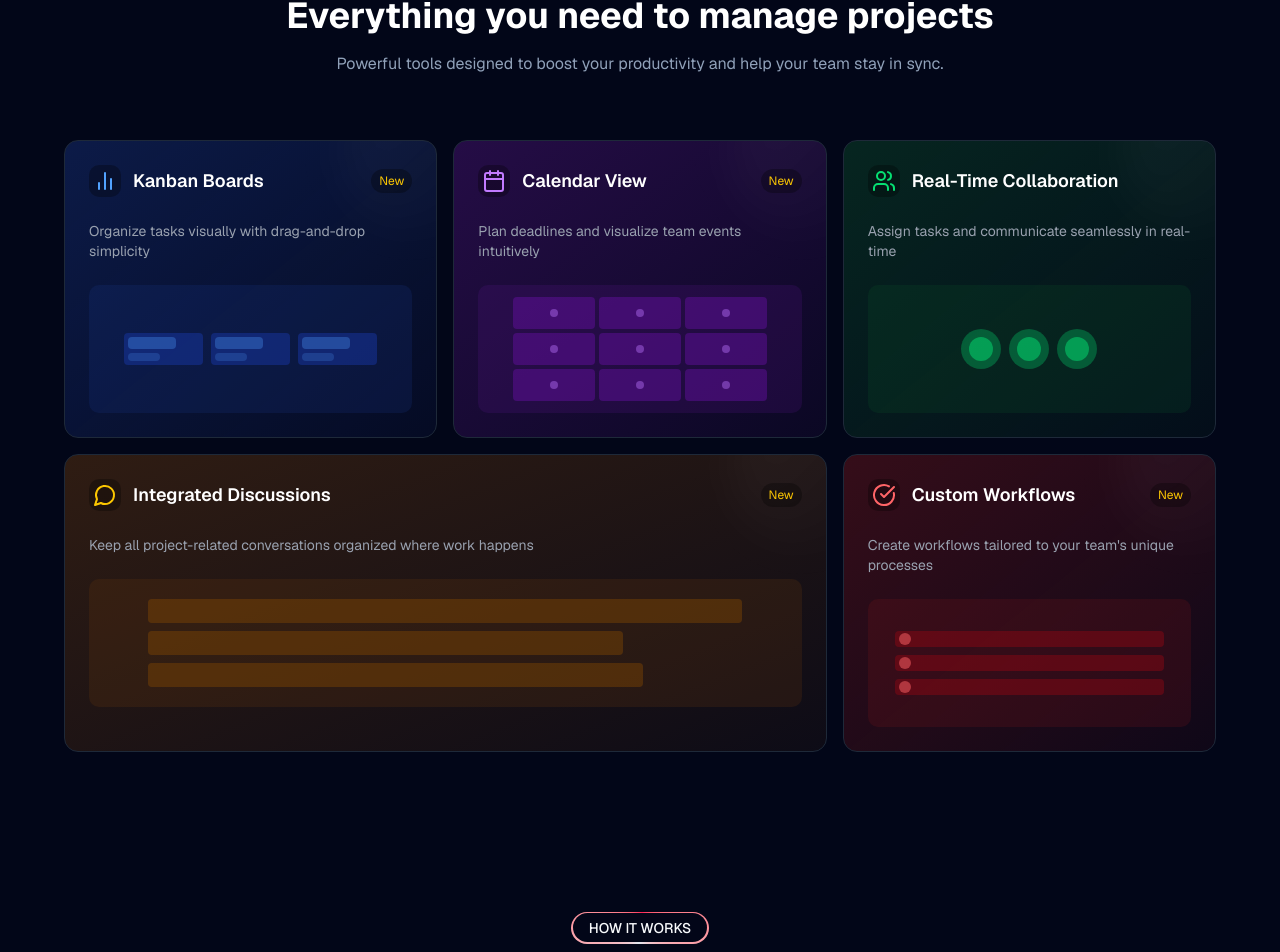
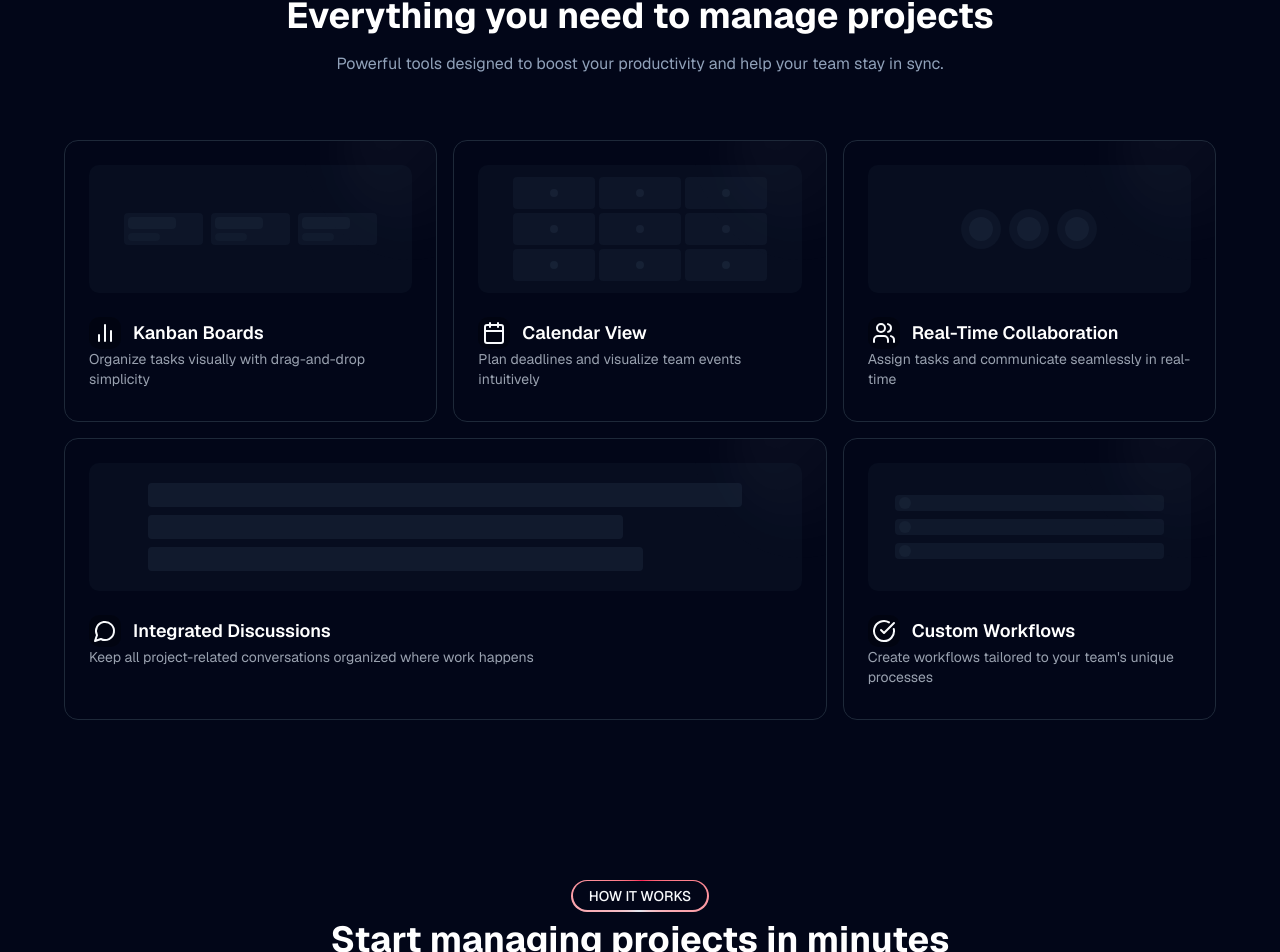
Before and after one commit to ANDRIANALISOA-sylvere/TaskManager, a Next.js app: page / in a window 1280 px wide. Shown: the part 1522-2474 px from the top of the page. Built offline with nearby package versions, Linux system fonts and the light colour scheme.

Commit message:
[FEAT] Improve bento card design and aesthetics

```diff
--- a/src/app/page.tsx
+++ b/src/app/page.tsx
@@ -37,8 +37,11 @@ const BentoCard = ({ feature, isWide = false }: BentoProps): ReactElement => {
       {/* Effet visuel en arrière-plan */}
       <div className="absolute top-0 right-0 -mr-16 -mt-16 w-40 h-40 bg-gradient-to-br from-white/5 to-transparent rounded-full blur-xl"></div>
 
+      {/* Visualisation */}
+      <div className="relative z-10">{feature.visual}</div>
+
       {/* En-tête */}
-      <div className="flex items-center justify-between mb-6 relative z-10">
+      <div className="flex items-center justify-between mt-6 relative z-10">
         <div className="flex items-center space-x-3">
           <div className="w-8 h-8 bg-black/30 rounded-lg flex items-center justify-center">
             {feature.icon}
@@ -47,20 +50,19 @@ const BentoCard = ({ feature, isWide = false }: BentoProps): ReactElement => {
         </div>
 
         {/* Indicateur (optionnel) */}
-        {Math.random() > 0.5 && (
+        {/* {Math.random() > 0.5 && (
           <div className="bg-black/30 text-xs text-yellow-400 px-2 py-1 rounded-full">
             New
           </div>
-        )}
+        )} */}
       </div>
 
       {/* Description */}
-      <p className="text-gray-400 text-sm mb-6 relative z-10">
+      <p className="text-gray-400 text-sm mb-2 relative z-10">
         {feature.description}
       </p>
 
-      {/* Visualisation */}
-      <div className="relative z-10">{feature.visual}</div>
+
     </div>
   );
 };
@@ -83,43 +85,17 @@ export default function Home() {
   }, []);
   const features: FeatureItem[] = [
     {
-      icon: <BarChart2 size={24} className="text-blue-400" />,
+      icon: <BarChart2 size={24} className="text-foreground" />,
       title: "Kanban Boards",
       description: "Organize tasks visually with drag-and-drop simplicity",
-      bgColor: "from-blue-900/40 to-blue-900/10",
+      bgColor: "from-background-900/40 to-background-900/10",
       visual: (
-        <div className="w-full h-32 rounded-lg bg-blue-900/20 flex items-center justify-center">
+        <div className="w-full h-32 rounded-lg bg-accent/20 flex items-center justify-center">
           <div className="grid grid-cols-3 gap-2 p-2 w-5/6">
-            <div className="bg-blue-800/40 rounded p-1">
-              <div className="h-3 w-12 bg-blue-400/30 rounded mb-1"></div>
-              <div className="h-2 w-8 bg-blue-400/20 rounded"></div>
-            </div>
-            <div className="bg-blue-800/40 rounded p-1">
-              <div className="h-3 w-12 bg-blue-400/30 rounded mb-1"></div>
-              <div className="h-2 w-8 bg-blue-400/20 rounded"></div>
-            </div>
-            <div className="bg-blue-800/40 rounded p-1">
-              <div className="h-3 w-12 bg-blue-400/30 rounded mb-1"></div>
-              <div className="h-2 w-8 bg-blue-400/20 rounded"></div>
-            </div>
-          </div>
-        </div>
-      ),
-    },
-    {
-      icon: <Calendar size={24} className="text-purple-400" />,
-      title: "Calendar View",
-      description: "Plan deadlines and visualize team events intuitively",
-      bgColor: "from-purple-900/40 to-purple-900/10",
-      visual: (
-        <div className="w-full h-32 rounded-lg bg-purple-900/20 flex items-center justify-center">
-          <div className="grid grid-cols-3 gap-1 p-2 w-5/6">
-            {[...Array(9)].map((_, i) => (
-              <div
-                key={i}
-                className="h-8 bg-purple-800/40 rounded flex items-center justify-center"
-              >
-                <div className="h-2 w-2 rounded-full bg-purple-400/40"></div>
+            {[...Array(3)].map((_, i) => (
+              <div key={i} className="bg-accent/30 rounded p-1">
+                <div className="h-3 w-12 bg-accent/40 rounded mb-1"></div>
+                <div className="h-2 w-8 bg-accent/30 rounded"></div>
               </div>
             ))}
           </div>
@@ -127,58 +103,77 @@ export default function Home() {
       ),
     },
     {
-      icon: <Users size={24} className="text-green-400" />,
-      title: "Real-Time Collaboration",
-      description: "Assign tasks and communicate seamlessly in real-time",
-      bgColor: "from-green-900/40 to-green-900/10",
+      icon: <Calendar size={24} className="text-foreground" />,
+      title: "Calendar View",
+      description: "Plan deadlines and visualize team events intuitively",
+      bgColor: "from-background-900/40 to-background-900/10",
       visual: (
-        <div className="w-full h-32 rounded-lg bg-green-900/20 flex items-center justify-center">
-          <div className="flex space-x-2">
-            <div className="h-10 w-10 rounded-full bg-green-400/30 flex items-center justify-center">
-              <div className="h-6 w-6 rounded-full bg-green-400/50"></div>
-            </div>
-            <div className="h-10 w-10 rounded-full bg-green-400/30 flex items-center justify-center">
-              <div className="h-6 w-6 rounded-full bg-green-400/50"></div>
-            </div>
-            <div className="h-10 w-10 rounded-full bg-green-400/30 flex items-center justify-center">
-              <div className="h-6 w-6 rounded-full bg-green-400/50"></div>
-            </div>
+        <div className="w-full h-32 rounded-lg bg-accent/20 flex items-center justify-center">
+          <div className="grid grid-cols-3 gap-1 p-2 w-5/6">
+            {[...Array(9)].map((_, i) => (
+              <div
+                key={i}
+                className="h-8 bg-accent/30 rounded flex items-center justify-center hover:bg-accent/40 transition-colors"
+              >
+                <div className="h-2 w-2 rounded-full bg-accent/60"></div>
+              </div>
+            ))}
           </div>
         </div>
       ),
     },
     {
-      icon: <MessageCircle size={24} className="text-yellow-400" />,
-      title: "Integrated Discussions",
-      description:
-        "Keep all project-related conversations organized where work happens",
-      bgColor: "from-yellow-900/40 to-yellow-900/10",
+      icon: <Users size={24} className="text-foreground" />,
+      title: "Real-Time Collaboration",
+      description: "Assign tasks and communicate seamlessly in real-time",
+      bgColor: "from-background-900/40 to-background-900/10",
       visual: (
-        <div className="w-full h-32 rounded-lg bg-yellow-900/20 flex items-center justify-center">
-          <div className="w-5/6 space-y-2">
-            <div className="h-6 bg-yellow-800/40 rounded w-full"></div>
-            <div className="h-6 bg-yellow-800/40 rounded w-4/5"></div>
-            <div className="h-6 bg-yellow-800/40 rounded w-5/6"></div>
+        <div className="w-full h-32 rounded-lg bg-accent/20 flex items-center justify-center">
+          <div className="flex space-x-2">
+            {[...Array(3)].map((_, i) => (
+              <div
+                key={i}
+                className="h-10 w-10 rounded-full bg-accent/30 flex items-center justify-center"
+              >
+                <div className="h-6 w-6 rounded-full bg-accent/50"></div>
+              </div>
+            ))}
           </div>
         </div>
       ),
     },
     {
-      icon: <CheckCircle size={24} className="text-red-400" />,
+      icon: <MessageCircle size={24} className="text-foreground" />,
+      title: "Integrated Discussions",
+      description:
+        "Keep all project-related conversations organized where work happens",
+      bgColor: "from-background-900/40 to-background-900/10",
+      visual: (
+        <div className="w-full h-32 rounded-lg bg-accent/20 flex items-center justify-center">
+          <div className="w-5/6 space-y-2">
+            <div className="h-6 bg-accent/50 rounded w-full"></div>
+            <div className="h-6 bg-accent/50 rounded w-4/5"></div>
+            <div className="h-6 bg-accent/50 rounded w-5/6"></div>
+          </div>
+        </div>
+      ),
+    },
+    {
+      icon: <CheckCircle size={24} className="text-foreground" />,
       title: "Custom Workflows",
       description: "Create workflows tailored to your team's unique processes",
-      bgColor: "from-red-900/40 to-red-900/10",
+      bgColor: "from-background-900/40 to-background-900/10",
       visual: (
-        <div className="w-full h-32 rounded-lg bg-red-900/20 flex items-center justify-center">
+        <div className="w-full h-32 rounded-lg bg-accent/20 flex items-center justify-center">
           <div className="space-y-2 w-5/6">
-            <div className="h-4 bg-red-800/40 rounded flex items-center">
-              <div className="h-3 w-3 ml-1 rounded-full bg-red-400/50"></div>
+            <div className="h-4 bg-accent/40 rounded flex items-center">
+              <div className="h-3 w-3 ml-1 rounded-full bg-accent/50"></div>
             </div>
-            <div className="h-4 bg-red-800/40 rounded flex items-center">
-              <div className="h-3 w-3 ml-1 rounded-full bg-red-400/50"></div>
+            <div className="h-4 bg-accent/40 rounded flex items-center">
+              <div className="h-3 w-3 ml-1 rounded-full bg-accent/50"></div>
             </div>
-            <div className="h-4 bg-red-800/40 rounded flex items-center">
-              <div className="h-3 w-3 ml-1 rounded-full bg-red-400/50"></div>
+            <div className="h-4 bg-accent/40 rounded flex items-center">
+              <div className="h-3 w-3 ml-1 rounded-full bg-accent/50"></div>
             </div>
           </div>
         </div>
```
